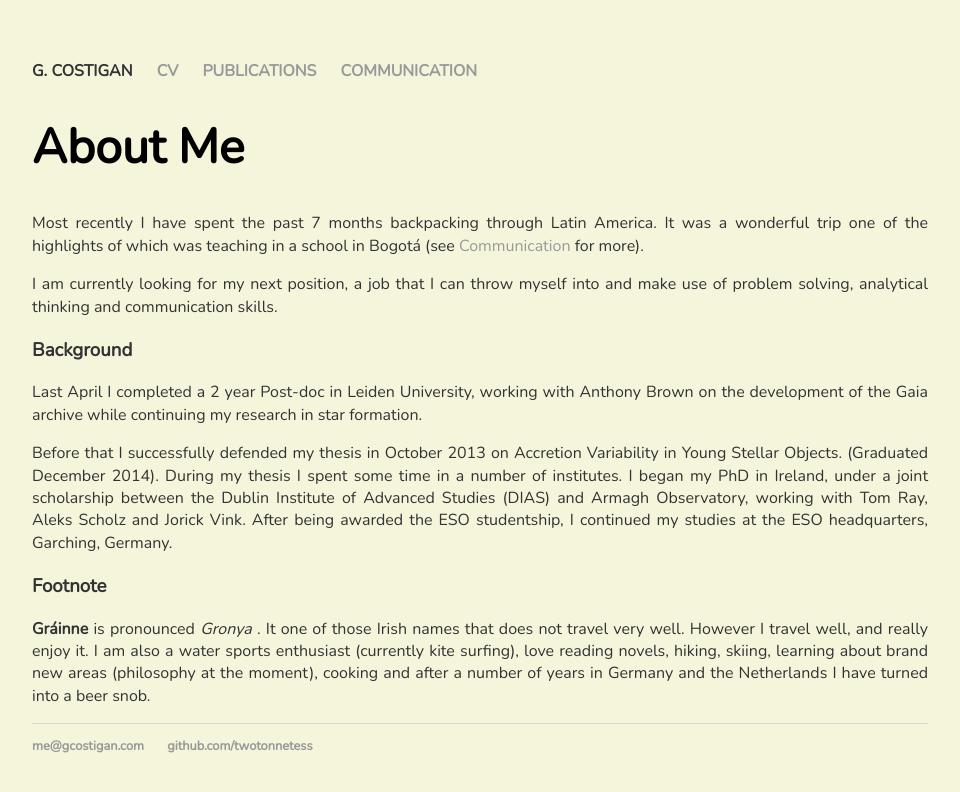
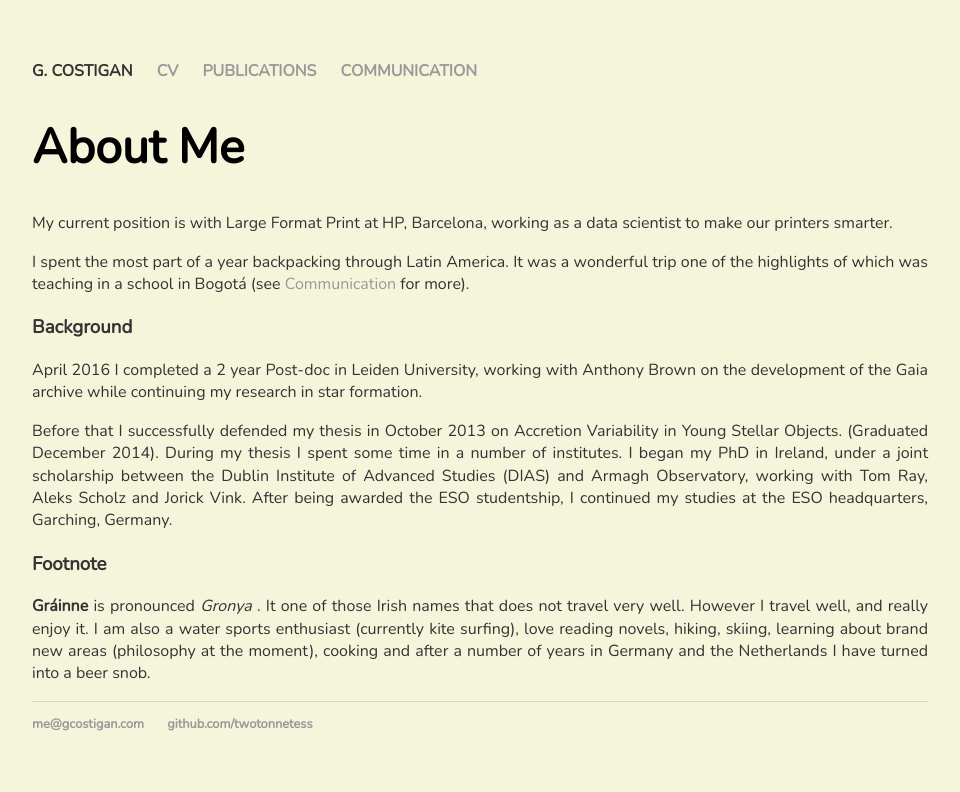
Before and after one commit to twotonnetess/twotonnetess.github.io, a Jekyll site: the page built from about/index.html, in a window 1280 px wide. Shown: the top 792 px of the page, without its empty margins (160-1120 px from the left). Built offline with Jekyll 4.4.1, drawn with Linux system fonts in a browser that asks for light colours.

Commit message:
Update index.html
updated position and dates.

```diff
--- a/about/index.html
+++ b/about/index.html
@@ -6,16 +6,16 @@ title: About Me
 
 <h1> About Me </h1>
 <p>
-Most recently I have spent the past 7 months backpacking through Latin America. It was a wonderful trip one of the highlights of which was teaching in a school in Bogotá (see <a href="../communications">Communication</a> for more).
+My current position  is with Large Format Print at HP, Barcelona, working as a data scientist to make our printers smarter.
 </p>
 
 <p>
-I am currently looking for my next position, a job that I can throw myself into and make use of problem solving, analytical thinking and communication skills.
+I spent the most part of a year backpacking through Latin America.  It was a wonderful trip one of the highlights of which was teaching in a school in Bogotá (see <a href="../communications">Communication</a> for more).
 </p>
 
 
 <h3> Background </h3>
-<p> Last April I completed a 2 year Post-doc in Leiden University, working with Anthony Brown on the development of the Gaia archive while continuing my research in star formation.
+<p> April 2016 I completed a 2 year Post-doc in Leiden University, working with Anthony Brown on the development of the Gaia archive while continuing my research in star formation.
 </p>
 
 <p>
```
